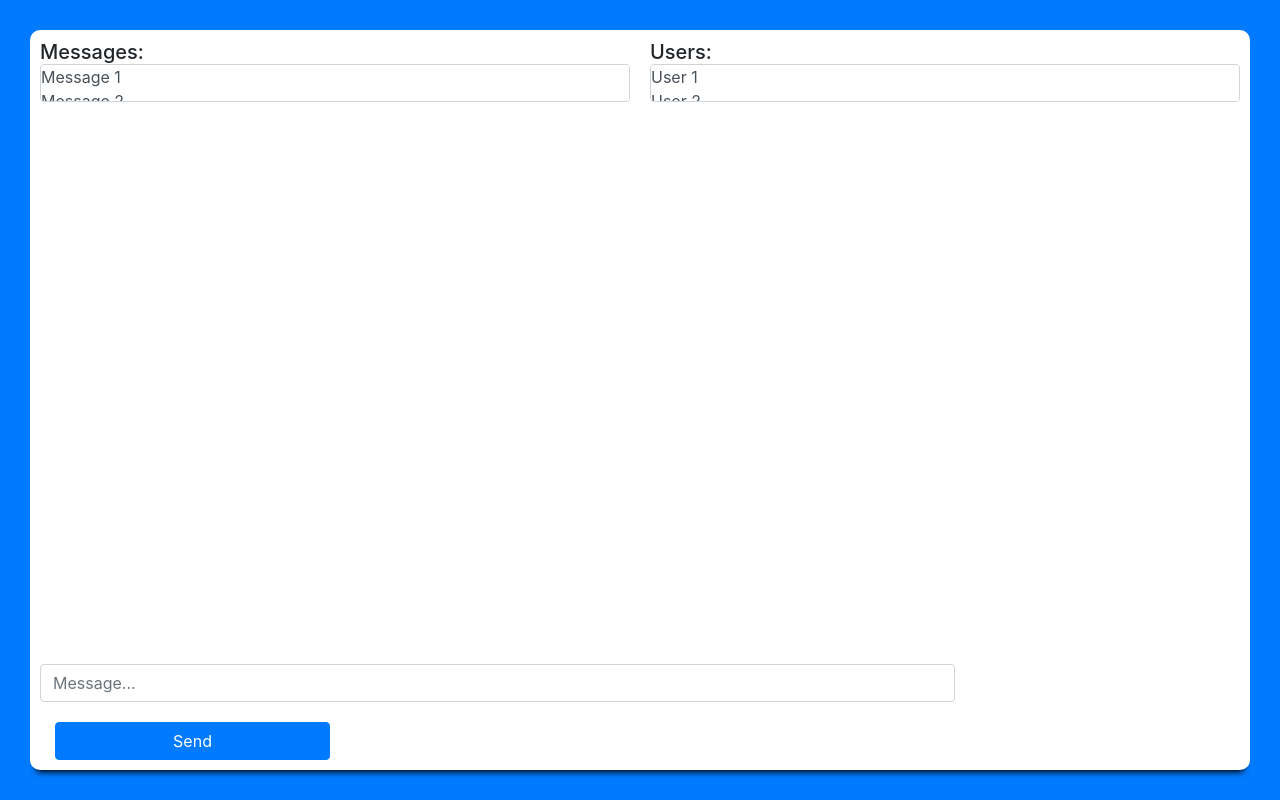
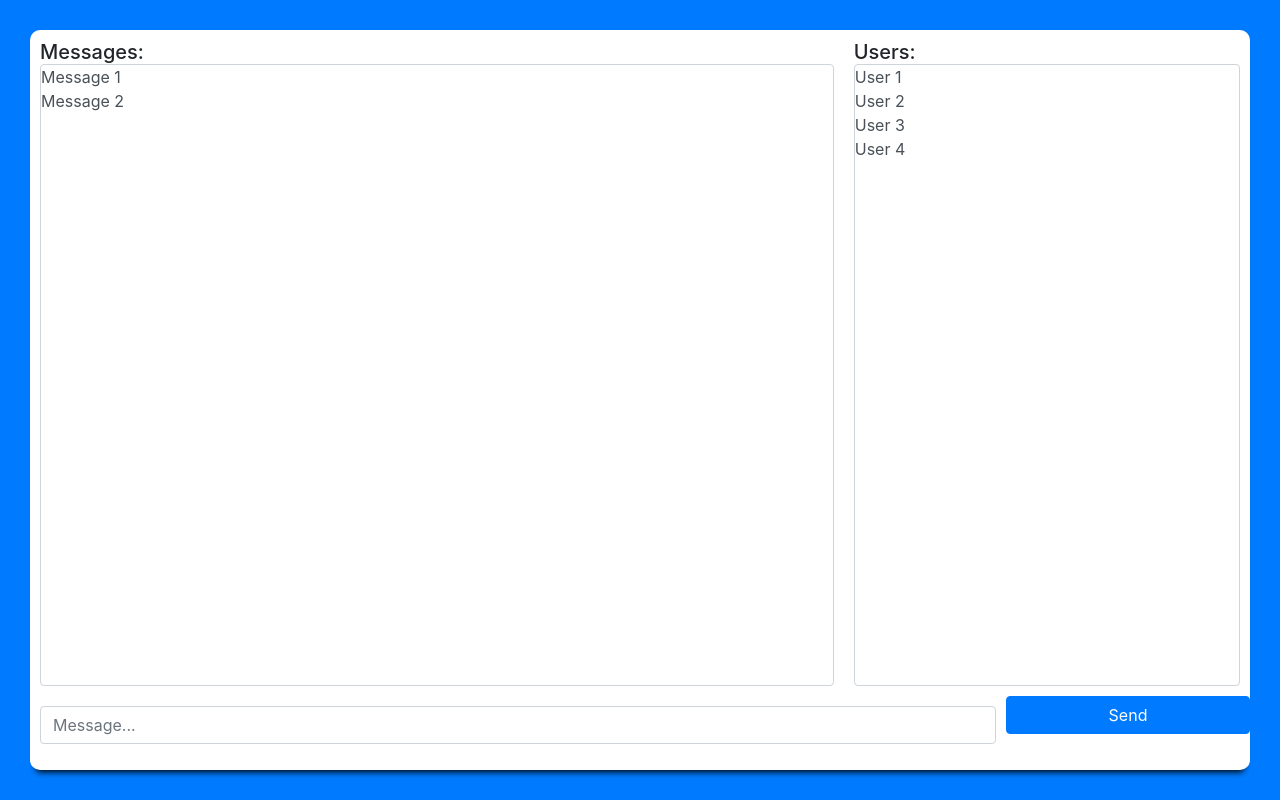
Before and after one commit to RamanSSidhu/simpleChatRoom, a plain HTML site: page index.html in a window 1280 px wide. Drawn offline with nearby package versions, Linux system fonts and the light colour scheme.

Commit message:
fixed some flexbox issues

```diff
--- a/index.html
+++ b/index.html
@@ -34,7 +34,7 @@
                     <li>Message 2</li>
                 </ul>
         </div>
-        <div class="col users-container">
+        <div class="users-container">
                 <h5 class="m-0">Users: </h5>
                 <ul class="form-control users-section">
                     <li>User 1</li>
@@ -45,10 +45,10 @@
         </div>
     </div>
     <div class="lower-row">
-        <div class="col-9 p-0 input-container">
+        <div class="input-container">
             <input class="form-control input-form" type="text" placeholder="Message...">
         </div>
-        <div class="col-3 button-container">
+        <div class="button-container">
             <button class="btn btn-primary send-button">Send</button>
         </div>
     </div>
--- a/stylesheet/style.css
+++ b/stylesheet/style.css
@@ -25,13 +25,12 @@ body {
 
     .messages-container {
         order: 2;
-        flex: 1;
-        width: 100%;
+        height: 75%;
+        width: 100% !important;
     }
 
     .users-container {
-        flex: 1;
-        width: 100%;
+        width: 100% !important;
     }
 }
 
@@ -49,23 +48,27 @@ body {
 
 .upper-row {
     display: flex;
-    flex-direction: row;
-    flex-wrap: nowrap;
-    flex: 90%;
+    flex: 1;
 }
 
 .lower-row {
-    flex: 10%;
+    display: flex;
+    flex-direction: row;
+    height: 10%;
 }
 
 .messages-container {
+    display: flex;
+    flex-direction: column;
     border-top-left-radius: 10px;
     padding: 10px;
-    flex: 1;
     width: 66.7%;
 }
 
 .users-container {
+    display: flex;
+    flex: 1;
+    flex-direction: column;
     border-top-right-radius: 10px;
     padding: 10px;
 }
@@ -73,18 +76,16 @@ body {
 .input-container {
     border-bottom-left-radius: 10px;
     border-bottom-right-radius: 10px;
+    padding: 10px;
+    width: 80%;
 }
 
-.input-form, .send-button {
-    margin: 10px;
-    width: 100%;
-}
-
-.users-area {
-    height: 100%;
+.button-container {
+    flex: 1;
 }
 
 .users-section {
+    flex: 1;
     list-style: none;
     width: 100%;
     padding: 0px;
@@ -93,6 +94,7 @@ body {
 }
 
 .messages-section {
+    flex: 1;
     list-style: none;
     width: 100%;
     padding: 0px;
@@ -100,6 +102,6 @@ body {
     overflow-y: scroll;
 }
 
-.user-box {
-    list-style: none;
+.send-button {
+    width: 100%;
 }
```
